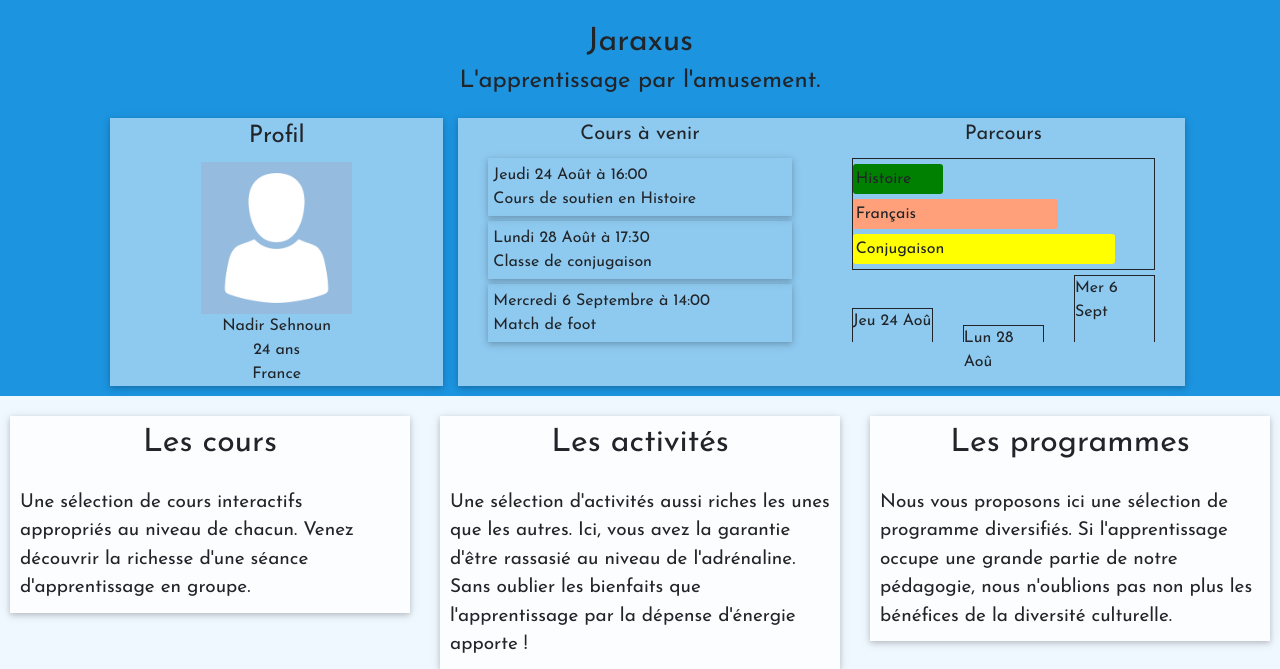
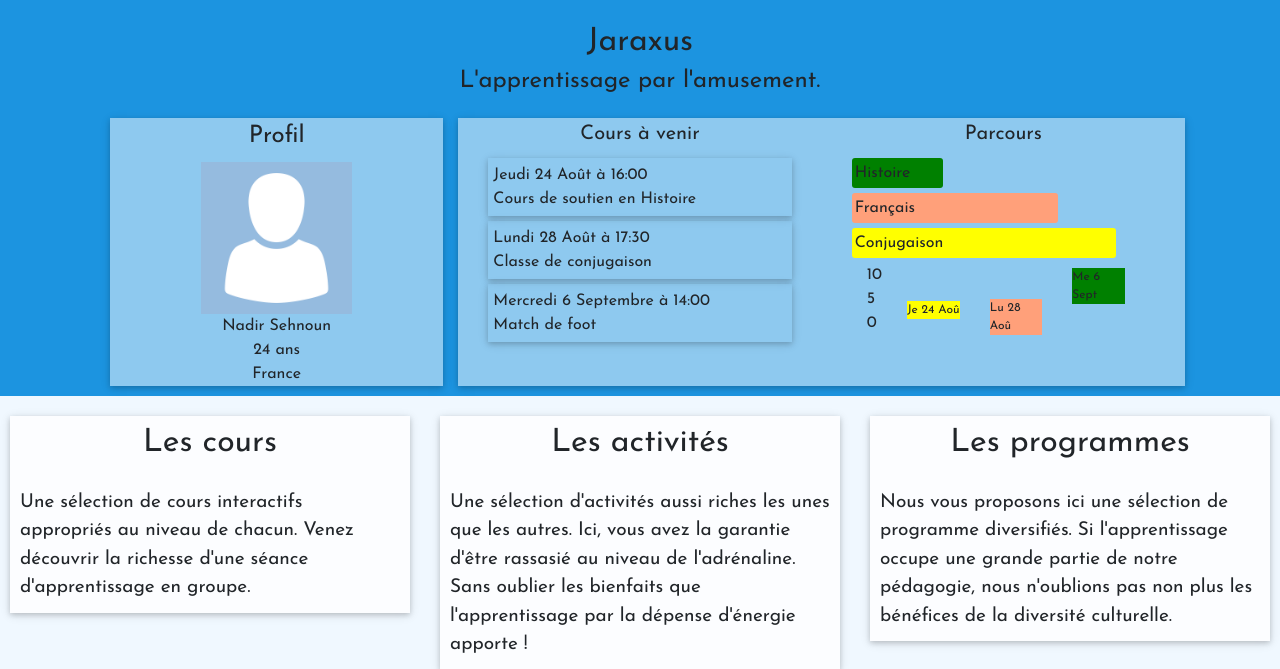
Before and after one commit to nadyro/jaraxus, a PHP site: page / in a window 1280 px wide. Shown: the top 669 px of the page. Run offline with PHP 8.4, Linux system fonts and the light colour scheme; some libraries are stand-ins or nearby versions.

Commit message:
ptite modif

```diff
--- a/index.php
+++ b/index.php
@@ -131,20 +131,33 @@
 					</p>
 				</div>
 				</div>
-				<div class='row h-25 align-items-end container_user_progress'>
+				<div class='row h-25'>
+				<div class='col-2'>
+					<div class='col-4'>
+					<p>10</p>
+					</div>
+					<div class='col-4'>
+					<p>5</p>
+					</div>
+					<div class='col-4'>
+					<p>0</p>
+					</div>
+				</div>
+				<div class='row col-10 align-items-end container_user_progress'>
 				<div class='col-4 h-50 oldest_course'>
 				<div class='h-100 container_oldest_course'>
-					Jeu 24 Aoû
+					<p class='date_course'>Je 24 Aoû</p>
 				</div>
 				</div>
-				<div class='col-4 h-25 intermediate_course'>
+				<div class='col-4 intermediate_course'>
 				<div class='h-100 container_intermediate_course'>
-					Lun 28 Aoû
+					<p class='date_course'>Lu 28 Aoû</p>
 				</div>
 				</div>
 				<div class='col-4 h-100 newest_course'>
 				<div class='h-100 container_newest_course'>
-					Mer 6 Sept
+					<p class='date_course'>Me 6 Sept</p>
+				</div>
 				</div>
 				</div>
 				</div>
--- a/jaraxus.css
+++ b/jaraxus.css
@@ -233,14 +233,19 @@ h2
 {
 	margin-top: 5px;
 }
-.container_user_course_history
-{
-	border: solid;
-	border-width: 1px;
-}
 .container_oldest_course, .container_intermediate_course, .container_newest_course
 {
-	border: solid;
-    border-width: 1px;
-    border-bottom: none;
+	font-size: 12px;
 }
+.container_oldest_course .date_course
+{
+	background: yellow;
+}
+.container_intermediate_course .date_course
+{
+	background: lightsalmon;
+}
+.container_newest_course .date_course
+{
+	background: green;
+}
```
